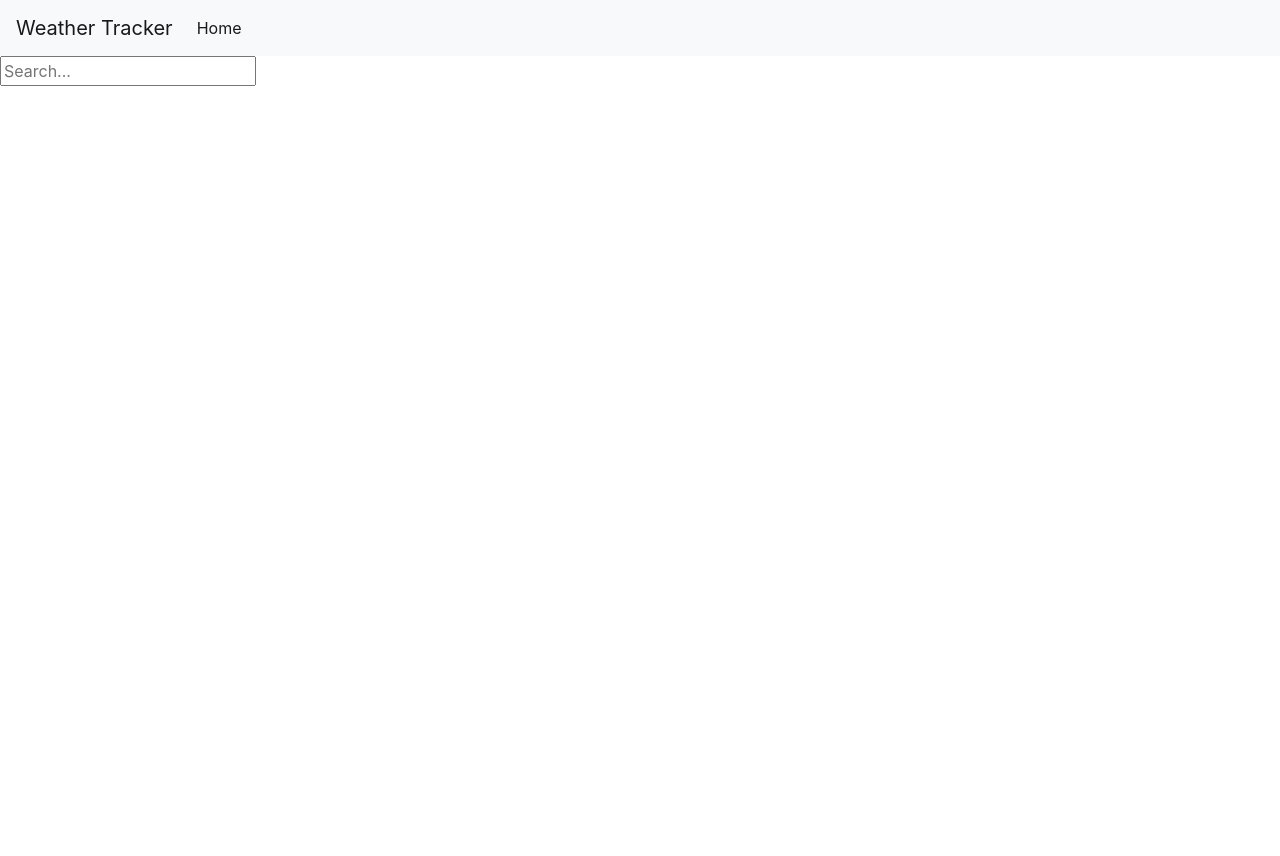
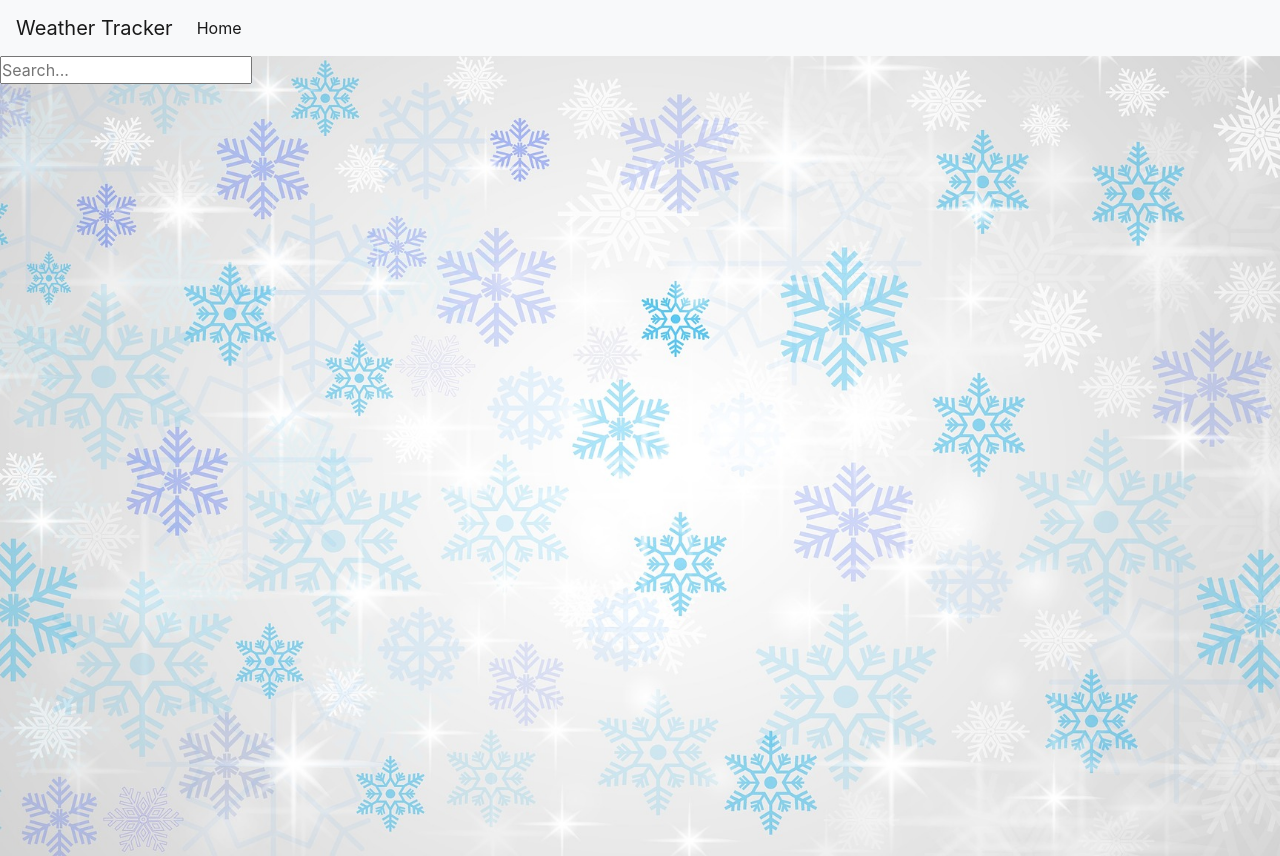
Before and after one commit to LukeMartin-123/Weather-Tracking-React-App, a React (Create React App) app: page / in a window 1280 px wide. Before the commit the page ends 800 px from the top, so only its background shows below. Built offline with nearby package versions, Linux system fonts and the light colour scheme.

Commit message:
background image updated

```diff
--- a/src/App.js
+++ b/src/App.js
@@ -1,5 +1,6 @@
 import React from "react"
 import Router from "./Router"
+import Home from "./pages/Home"
 import 'bootstrap/dist/css/bootstrap.min.css';
 
 
--- /dev/null
+++ b/src/pages/Home.css
@@ -0,0 +1,21 @@
+* {
+    margin: 0;
+    padding: 0;
+    box-sizing: border-box;
+}
+
+body {
+    font-family: "monsteratt", sans-serif;
+
+}
+
+.home {
+    background-image: url("../assets/cold-bg.jpg");
+    background-size: cover;
+    background-position: bottom;
+    transition: 0.4 ease-out;
+}
+
+main {
+    min-height: 100vh
+}
--- a/src/pages/Home.js
+++ b/src/pages/Home.js
@@ -1,4 +1,5 @@
 import React from "react";
+import "./Home.css";
 
 const apiKey = {
   key: "9e0d8e95fda39b3fbd21fb0a7505ef69",
```
